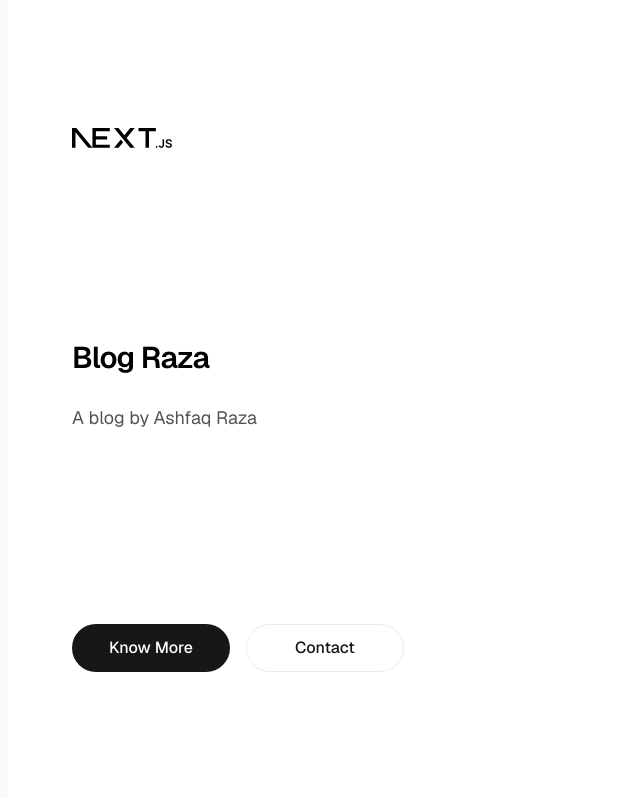
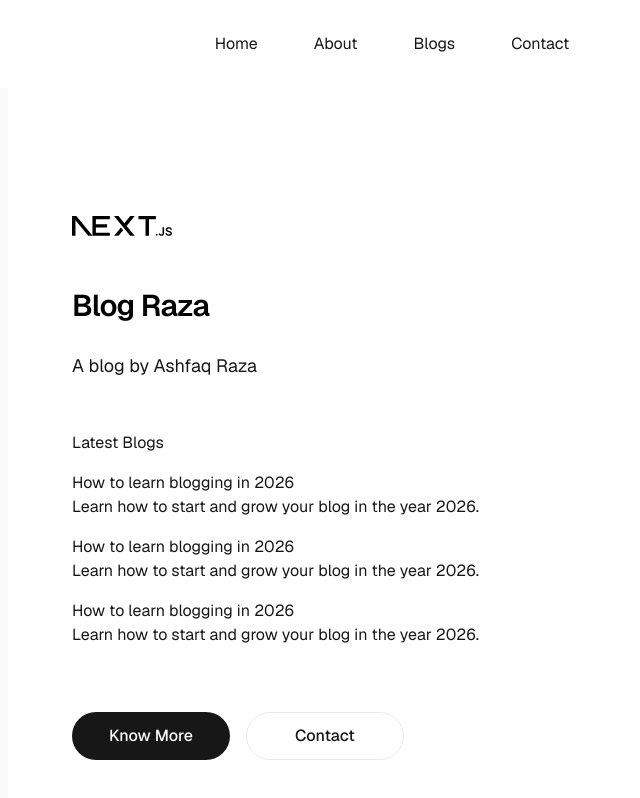
Before and after one commit to ashfaqraza519/blograza, a Next.js app: page / in a window 1280 px wide. Shown: the top 798 px of the page, without its empty margins (248-888 px from the left). Built offline with nearby package versions, Linux system fonts and the light colour scheme.

Commit message:
Nav and Blogs
Added navbar and some blogs

```diff
--- a/app/layout.tsx
+++ b/app/layout.tsx
@@ -25,9 +25,7 @@ export default function RootLayout({
 }>) {
   return (
     <html lang="en">
-      <body
-        className={`${geistSans.variable} ${geistMono.variable} antialiased`}
-      >
+      <body className={`${geistSans.variable} ${geistMono.variable} antialiased`}>
         {children}
       </body>
     </html>
--- a/app/page.tsx
+++ b/app/page.tsx
@@ -1,9 +1,18 @@
 import Image from "next/image";
 import Script from "next/script";
+import Styles from "../styles/home.module.css";
 
 export default function Home() {
   return (
-    <div className="flex min-h-screen items-center justify-center bg-zinc-50 font-sans dark:bg-black">
+    <div className="flex flex-col min-h-screen items-center justify-center bg-zinc-50 font-sans dark:bg-black">
+      <nav className="test w-full bg-white dark:bg-black">
+        <ul className="flex justify-center gap-6 p-4">
+          <li className="cursor-pointer m-4">Home</li>
+          <li className="cursor-pointer m-4">About</li>
+          <li className="cursor-pointer m-4"> Blogs</li>
+          <li className="cursor-pointer m-4">Contact</li>
+        </ul>
+      </nav>
       <main className="flex min-h-screen w-full max-w-3xl flex-col items-center justify-between py-32 px-16 bg-white dark:bg-black sm:items-start">
         <Image
           className="dark:invert"
@@ -17,9 +26,24 @@ export default function Home() {
           <h1 className="max-w-xs text-3xl font-semibold leading-10 tracking-tight text-black dark:text-zinc-50">
             Blog Raza
           </h1>
-          <p className="max-w-md text-lg leading-8 text-zinc-600 dark:text-zinc-400">
+          <p className="max-w-md text-lg leading-8">
             A blog by Ashfaq Raza
           </p>
+        </div>
+        <div className="blogs">
+          <h2 className="mb-4">Latest Blogs</h2>
+          <div className="blogItem mb-4">
+            <h3>How to learn blogging in 2026</h3>
+            <p>Learn how to start and grow your blog in the year 2026.</p>
+          </div>
+          <div className="blogItem mb-4">
+            <h3>How to learn blogging in 2026</h3>
+            <p>Learn how to start and grow your blog in the year 2026.</p>
+          </div>
+          <div className="blogItem mb-4">
+            <h3>How to learn blogging in 2026</h3>
+            <p>Learn how to start and grow your blog in the year 2026.</p>
+          </div>
         </div>
         <div className="flex flex-col gap-4 text-base font-medium sm:flex-row">
           <a
--- /dev/null
+++ b/styles/home.module.css
@@ -0,0 +1,3 @@
+.test{
+    display: none;
+}
```
